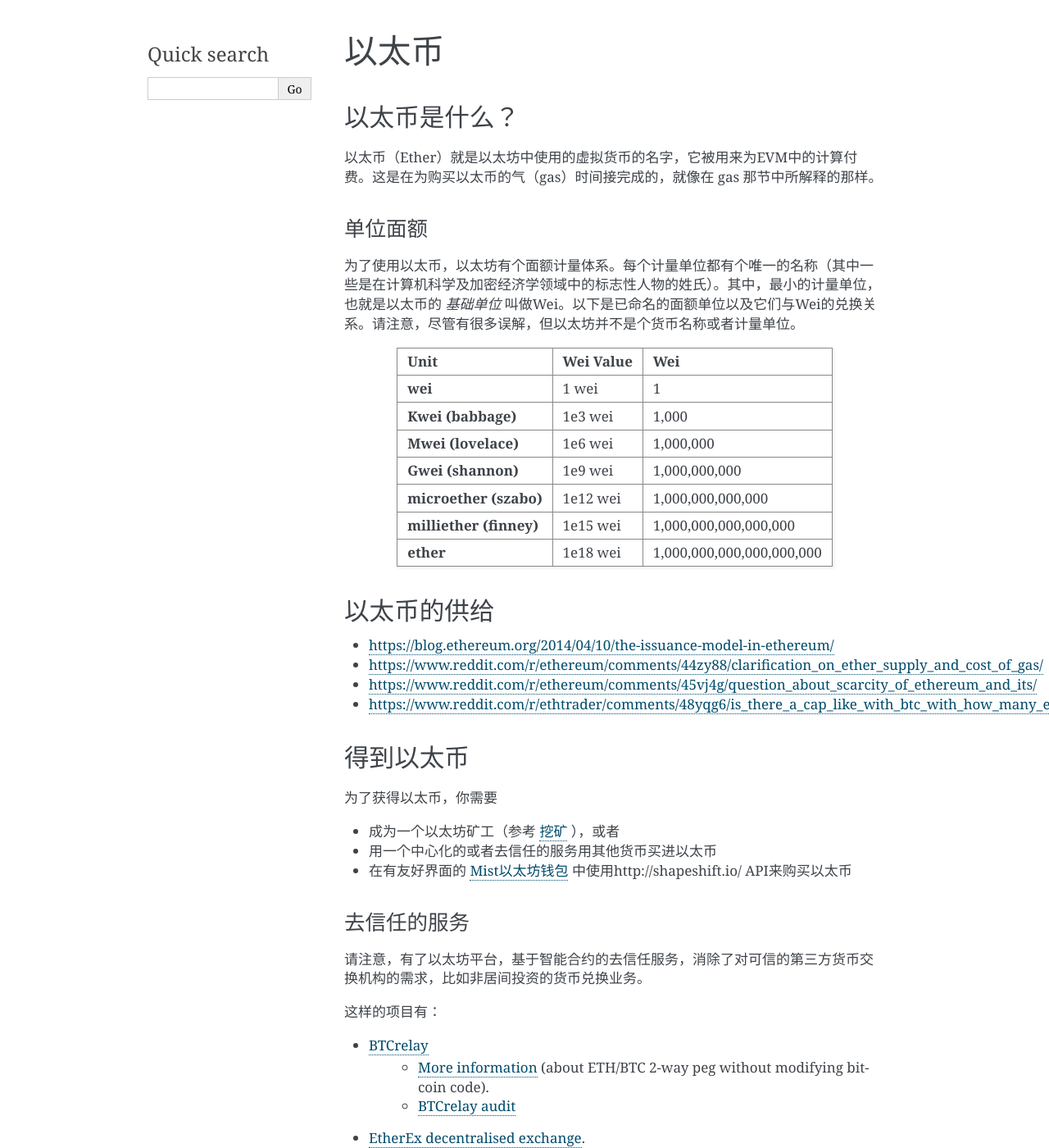
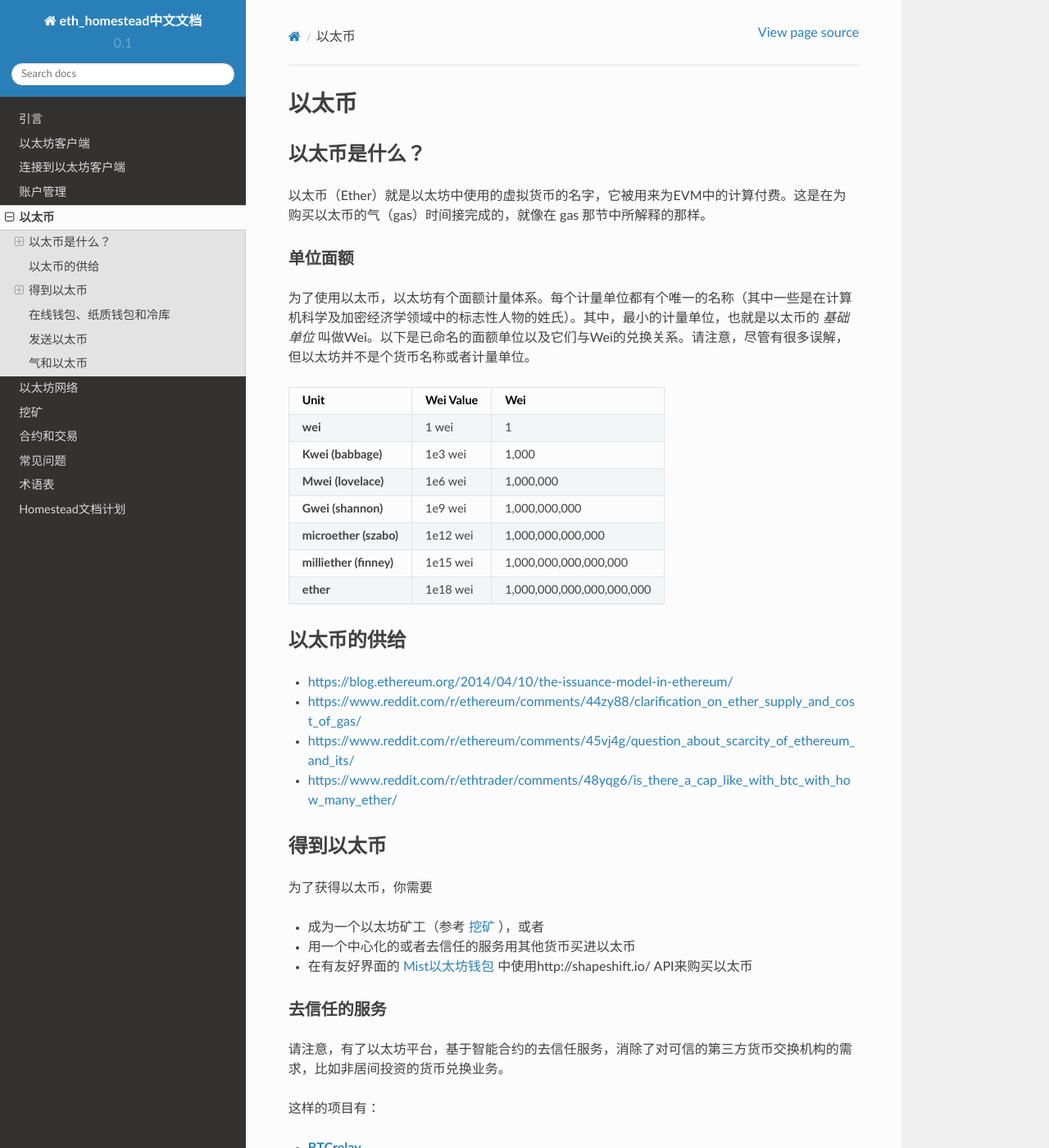
Before and after one commit to ethluz/ethdoc, a Sphinx documentation site: the page built from docs/ether.rst, in a window 1280 px wide and 1400 px high. Shown: the whole window at 82% size. Built offline with Sphinx 7.4.7 and the Read the Docs theme 2.0.0, drawn with Linux system fonts in a browser that asks for light colours; some of the changed text lies outside the part shown.

Commit message:
改变模板,左侧增加导航

```diff
--- a/docs/conf.py
+++ b/docs/conf.py
@@ -45,8 +45,8 @@ source_suffix = '.rst'
 master_doc = 'index'
 
 # General information about the project.
-project = u'eth_homestead'
-copyright = u'2018, luz'
+project = u'eth_homestead中文文档'
+copyright = u'2018, eth'
 author = u'luz'
 
 # The version info for the project you're documenting, acts as replacement for
@@ -82,13 +82,17 @@ todo_include_todos = False
 # The theme to use for HTML and HTML Help pages.  See the documentation for
 # a list of builtin themes.
 #
-html_theme = 'alabaster'
+html_theme = 'sphinx_rtd_theme'
 
 # Theme options are theme-specific and customize the look and feel of a theme
 # further.  For a list of options available for each theme, see the
 # documentation.
 #
 # html_theme_options = {}
+# html_theme_options = {
+#     "rightsidebar": "true",
+#     "relbarbgcolor": "black"
+# }
 
 # Add any paths that contain custom static files (such as style sheets) here,
 # relative to this directory. They are copied after the builtin static files,
--- a/docs/ether.rst
+++ b/docs/ether.rst
@@ -116,7 +116,7 @@ Exchange                   Currencies
 在线钱包、纸质钱包和冷库
 ================================================================================
 
-.. todo::
+.. todo
   这里只是一个包含链接和便签的临时区域，之后会由生态系统中的具体列表来覆盖。
 
 * Mist Ethereum Wallet
--- a/docs/ethereum-clients/cpp-ethereum/installing-binaries/docker.rst
+++ b/docs/ethereum-clients/cpp-ethereum/installing-binaries/docker.rst
@@ -61,9 +61,6 @@ start the client with::
 **Note:** The ``docker-eth`` command will accept the same flags as the raw ``eth``
 command.
 
-If you want to attach to the node, you can either just use mist (it will
-detect the node automatically), use ``geth attach ipc:/$HOME/.ethereum/geth.ipc``
-or ethereum-console as described in :ref:`Running cpp-ethereum`.
 
 Advanced usage:
 ---------------
```
